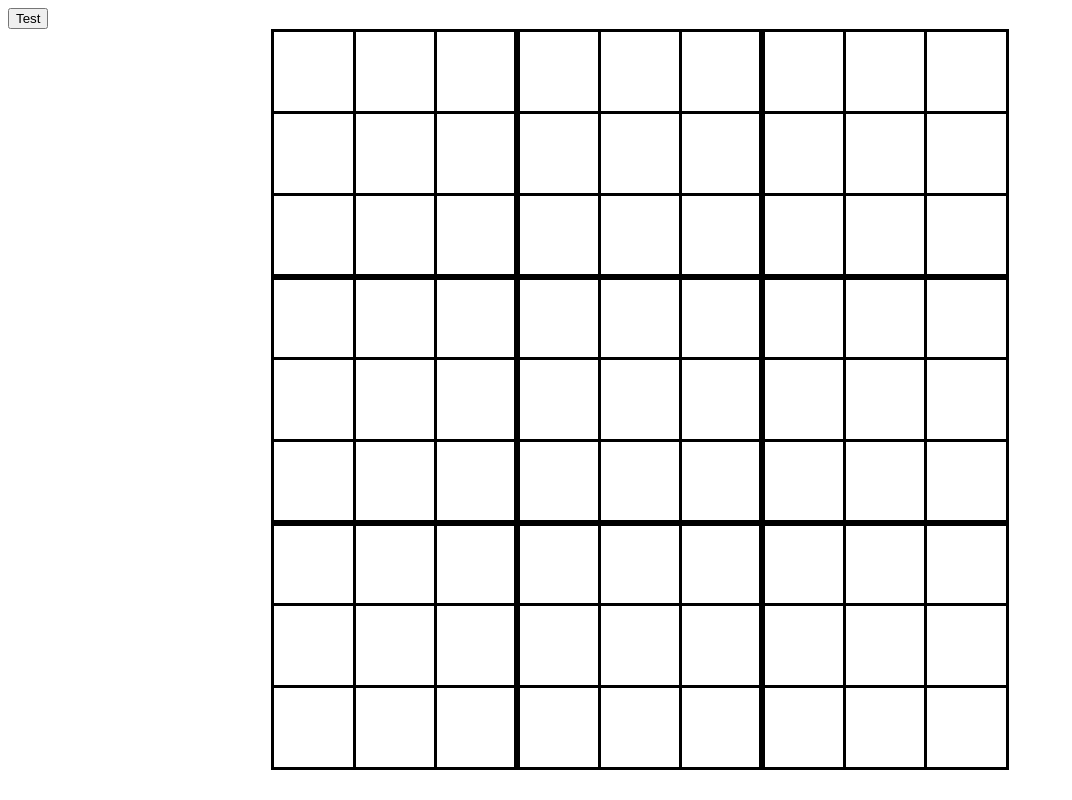
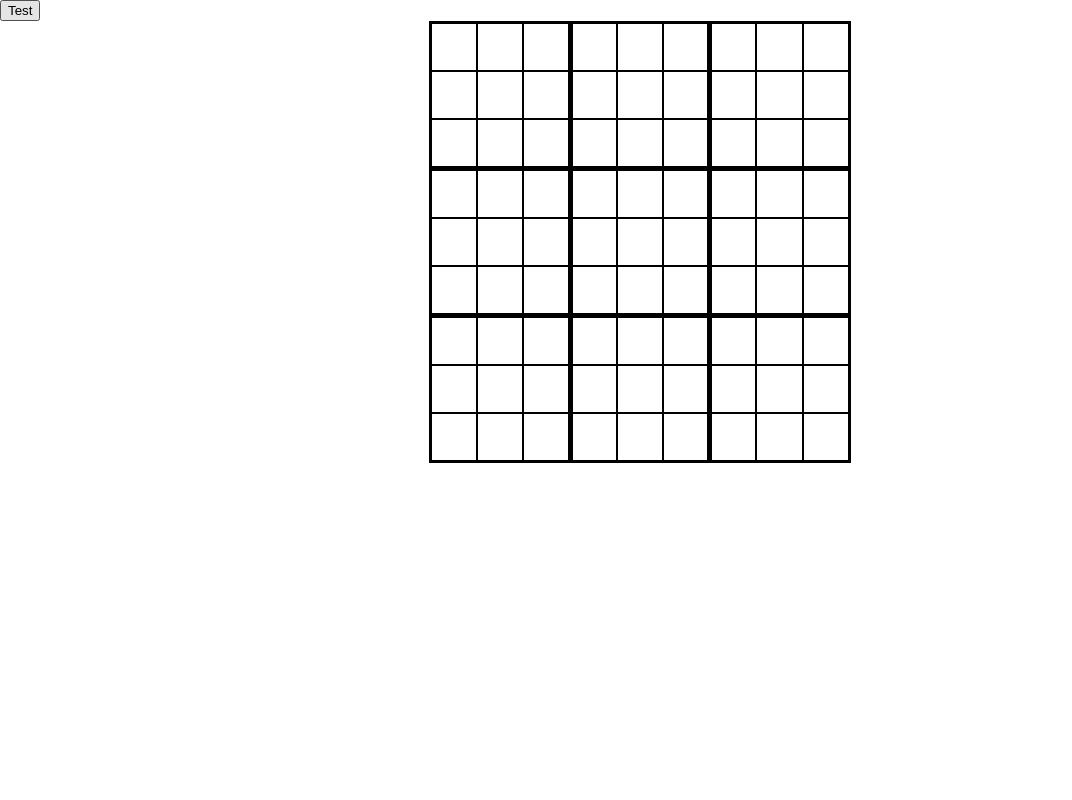
Before and after one commit to EdwardKN/Sudoku, a plain HTML site: page index.html in a window 1280 px wide. Shown: the whole page, without its empty margins (0-1072 px from the left). Drawn offline with Linux system fonts and the light colour scheme.

Commit message:
rätt storlek på tabell

```diff
--- a/style.css
+++ b/style.css
@@ -1,39 +1,41 @@
+html, body {margin: 0; height: 100%; overflow: hidden}
+
+
 table {
-    margin-left: auto;
-    margin-right: auto;
-    margin-top: auto;
-    margin-bottom: auto;
     table-layout: fixed;
-    width: 738px;
+    width: 33vw;
     border-collapse: collapse;
     border: 3px solid black;
+    align-items: center;
+    justify-content: center;
+    margin: 0 auto;
+
 }
 
 tr
 {
- height: 82px;
  overflow:hidden;
 }
 
 td{
-    border: 3px solid black;
+    border: 0.2vw solid black;
     text-align: center;
-    font-size: 60px;
 }
 
 input{
     all:unset;
     border: 0;
     width: 90%;
+    height: 90%;
     font-family: inherit;
-    font-size: inherit;
+    font-size: 3vw;
     text-align: center;
 }
 
 table tr:not(:last-child):nth-of-type(3n) td {
-    border-bottom: 6px solid black;
+    border-bottom: 0.4vw solid black;
 }
 
 table tr td:not(:last-child):nth-of-type(3n) {
-    border-right: 6px solid black;
+    border-right: 0.4vw solid black;
 }
--- a/visual.js
+++ b/visual.js
@@ -15,7 +15,7 @@ function init(){
             let tmpSelect = document.createElement("input");
             tmpSelect.type = "text";
             tmpSelect.maxLength = 1;
-            tmpSelect.setAttribute("onkeypress","return (event.charCode !=8 && event.charCode ==0 || (event.charCode >= 48 && event.charCode <= 57))")
+            tmpSelect.setAttribute("onkeypress","return (event.charCode !=8 && event.charCode ==0 || (event.charCode >= 49 && event.charCode <= 57))")
 
             tmpSelect.setAttribute("onchange","updateChanged("+y+","+x+")");
 
@@ -33,17 +33,19 @@ function updateTable(){
         for(let x = 0; x < 9; x++){
             if(grid[y][x].value !== undefined){
                 grid[y][x].select.value = grid[y][x].value;
-            }
-        }
-    }
-}
+            }else{
+                grid[y][x].select.value = "";
+            };
+        };
+    };
+};
 
 function updateChanged(x,y){
     if(JSON.parse(grid[x][y].select.value) < 1 || JSON.parse(grid[x][y].select.value) > 9){
-        grid[x][y].select.value = ""
-    }
+        grid[x][y].select.value = "";
+    };
     grid[x][y].value = JSON.parse(grid[x][y].select.value);
-}
+};
 
 init();
 
@@ -344,11 +346,11 @@ function setTestValues(){
 
             }
         ]
-    ]
+    ];
     for(let y = 0; y < 9; y++){
         for(let x = 0; x < 9; x++){
-            grid[y][x].value = tmpGrid[y][x].value
-        }
-    }
-    updateTable()
-}
+            grid[y][x].value = tmpGrid[y][x].value;
+        };
+    };
+    updateTable();
+};
```
